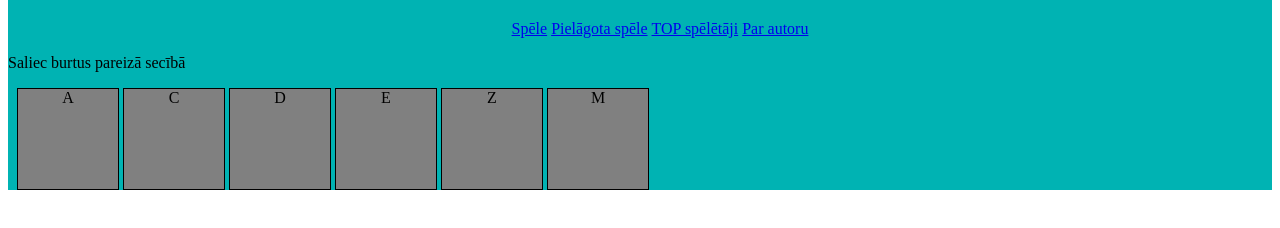
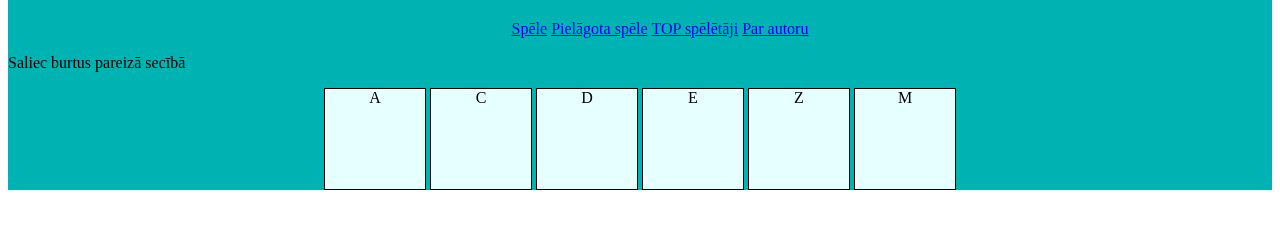
Before and after one commit to vesmaluza/StartIT-majasdarbi, a plain HTML site: page index.html in a window 1280 px wide. Shown: the part 60-288 px from the top of the page. Drawn offline with Linux system fonts and the light colour scheme.

Commit message:
Bloki centrēti
Bloki centrēti

```diff
--- a/index.html
+++ b/index.html
@@ -20,10 +20,13 @@
                         <li><a href="parautoru.html">Par autoru</a></li>
                 </ul>
                     </div>
-                    <div class="content">
+
                     <p>Saliec burtus pareizā secībā</p>
 
                     <div class="game">
+                    </div>
+
+                    <div class="center_Middle">
                         <div class="block">A</div>
                         <div class="block">C</div>
                         <div class="block">D</div>
--- a/style.css
+++ b/style.css
@@ -24,8 +24,11 @@ li{
 
 .block{
     display:inline-block;
-    background: grey;
+    background: #e6ffff;
     width: 100px;
     height: 100px;
     border: 1px solid black;
 }
+.center_Middle{
+    text-align: center;
+}
```
Lines whose indentation alone changed are shown as unchanged.
